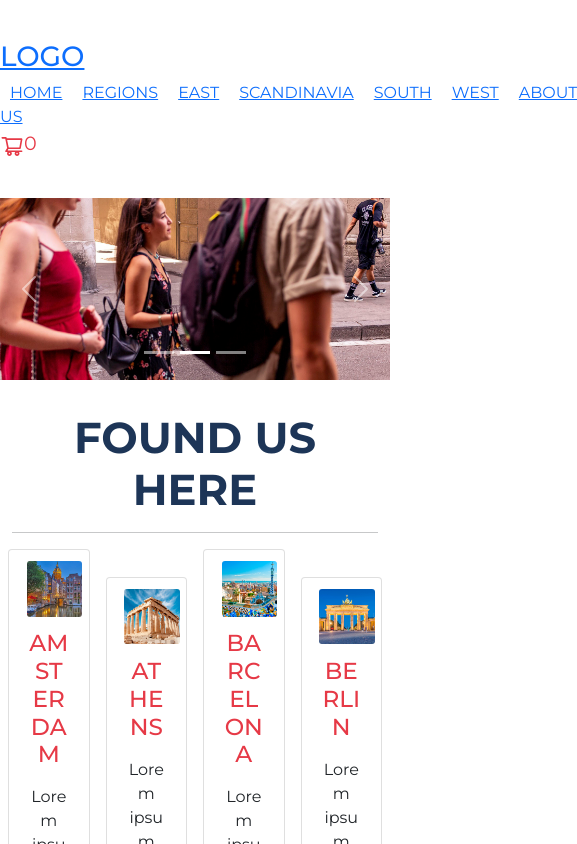
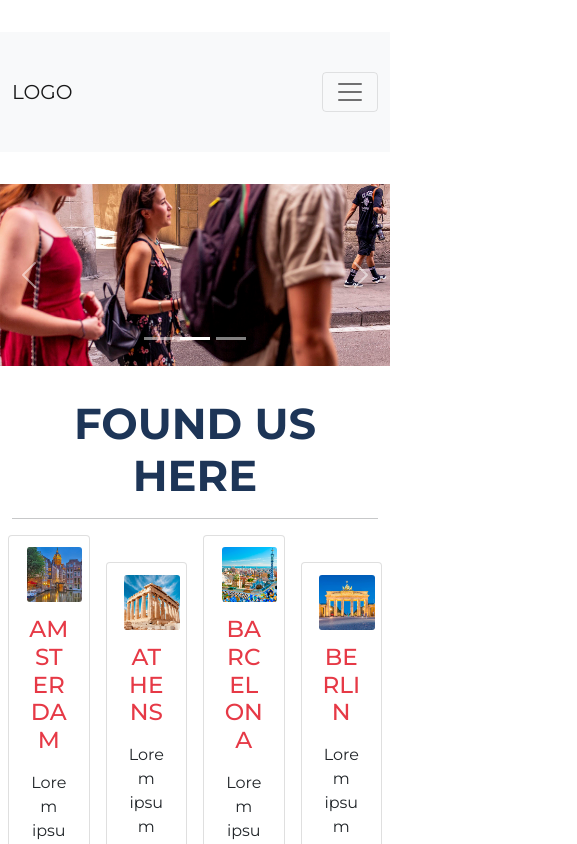
Before and after one commit to franciccone/ecommerce-react, a React (Create React App) app: page / in a window 390 px wide. Shown: the top 844 px of the page, 577 px wide, since content can reach past the window. Built offline with nearby package versions, Linux system fonts and the light colour scheme.

Commit message:
Made navbar responsive

```diff
--- a/src/components/NavBar/NavBar.js
+++ b/src/components/NavBar/NavBar.js
@@ -1,26 +1,34 @@
 import React from 'react';
 import CartWidget from '../CartWidget/CartWidget';
-import { NavLink } from 'react-router-dom';
+import Navbar from 'react-bootstrap/Navbar';
+import Nav from 'react-bootstrap/Nav';
+import NavDropdown from 'react-bootstrap/NavDropdown';
+import Container from 'react-bootstrap/Container';
+import { Link } from 'react-router-dom';
 import './NavBar.css';
 
 const NavBar = () => {
     return (
 
-            <header className="navbar">
-                <NavLink to={"/"}><h1 className="logo">LOGO</h1></NavLink>
-
-                <nav className="menu">
-                    <NavLink to={"/"} className="menu-link">Home</NavLink>
-                    <NavLink to={"/region"} className="menu-link" exact activeClassName="active-class">Regions</NavLink>
-                    <NavLink to={"/region/east"} className="menu-link" exact activeClassName="active-class">East</NavLink>
-                    <NavLink to={"/region/scandinavia"} className="menu-link" exact activeClassName="active-class">Scandinavia</NavLink>
-                    <NavLink to={"/region/south"} className="menu-link" exact activeClassName="active-class">South</NavLink>
-                    <NavLink to={"/region/west"} className="menu-link" exact activeClassName="active-class">West</NavLink>
-                    <NavLink to={"/about"} className="menu-link" exact activeClassName="active-class">About Us</NavLink>
-                </nav>
-
-                <CartWidget />
-            </header>
+            <Navbar bg="light" expand="lg">
+                <Container>
+                    <Navbar.Brand as={Link} to={"/"}>LOGO</Navbar.Brand>
+                    <Navbar.Toggle aria-controls="basic-navbar-nav" />
+                    <Navbar.Collapse id="basic-navbar-nav">
+                    <Nav className="me-auto">
+                        <Nav.Link as={Link} to={"/"}>Home</Nav.Link>
+                        <NavDropdown title="Regions" id="basic-nav-dropdown">
+                            <NavDropdown.Item as={Link} to={"/region/east"}>East</NavDropdown.Item>
+                            <NavDropdown.Item as={Link} to={"/region/scandinavia"}>Scandinavia</NavDropdown.Item>
+                            <NavDropdown.Item as={Link} to={"/region/south"}>South</NavDropdown.Item>
+                            <NavDropdown.Item as={Link} to={"/region/west"}>West</NavDropdown.Item>
+                        </NavDropdown>
+                        <Nav.Link as={Link} to={"/about"}>About Us</Nav.Link>
+                    </Nav>
+                    <CartWidget/>
+                    </Navbar.Collapse>
+                </Container>
+            </Navbar>
 
     );
 
```
